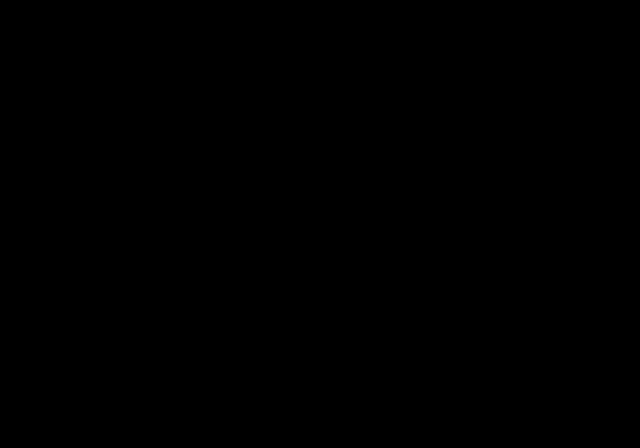
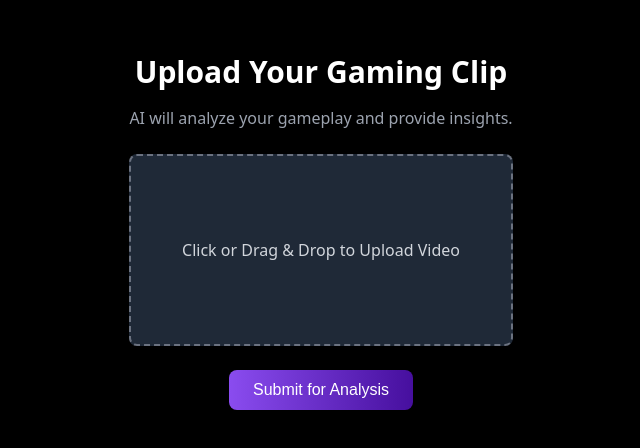
Before and after one commit to YoYoDough/resume_analyzer_ai, a Next.js app: page /promptPage in a window 1280 px wide. Before the commit this address had no page. Shown: the part 168-616 px from the top of the page, without its empty margins (319-959 px from the left). Built offline with nearby package versions, Linux system fonts and the light colour scheme; a web font is replaced by a local one.

Commit message:
setup the page where users can send their clips or games.

```diff
--- /dev/null
+++ b/app/promptPage/page.jsx
@@ -0,0 +1,56 @@
+"use client"
+import { useState } from "react";
+
+const page = () => {
+  const [file, setFile] = useState(null);
+  const [preview, setPreview] = useState(null);
+
+  // Handle file selection
+  const handleFileChange = (e) => {
+    const selectedFile = e.target.files[0];
+
+    if (selectedFile && selectedFile.type.startsWith("video/")) {
+      setFile(selectedFile);
+      setPreview(URL.createObjectURL(selectedFile));
+    } else {
+      alert("Please upload a valid video file.");
+    }
+  };
+
+  // Handle file submission (placeholder function)
+  const handleUpload = () => {
+    if (!file) {
+      alert("No file selected!");
+      return;
+    }
+    console.log("Uploading:", file.name);
+    // Here you'd send the file to your backend/AI model
+  };
+
+  return (
+    <div className="flex flex-col items-center justify-center min-h-screen text-white p-6">
+      <h1 className="text-3xl font-bold mb-4">Upload Your Gaming Clip</h1>
+      <p className="text-gray-400 mb-6">AI will analyze your gameplay and provide insights.</p>
+
+      <label className="w-96 h-48 flex items-center justify-center border-2 border-dashed border-gray-500 rounded-lg cursor-pointer bg-gray-800 hover:bg-gray-700 transition">
+        <input type="file" className="hidden" accept="video/*" onChange={handleFileChange} />
+        <span className="text-gray-300">Click or Drag & Drop to Upload Video</span>
+      </label>
+
+      {preview && (
+        <div className="mt-4">
+          <video src={preview} controls className="w-96 rounded-lg shadow-lg"></video>
+        </div>
+      )}
+
+      <button
+        onClick={handleUpload}
+        className="mt-6 bg-custom-gradient hover:bg-blue-500 px-6 py-2 rounded-lg text-white font-regular"
+      >
+        Submit for Analysis
+      </button>
+    </div>
+  );
+};
+
+export default page;
--- a/styles/globals.css
+++ b/styles/globals.css
@@ -51,6 +51,10 @@
   color: #ffffff;
 }
 
+.bg-custom-gradient {
+  background: linear-gradient(to right, #8A4CEF, #460F9E);
+}
+
 .welcome{
   width: 656px;
 }
```
